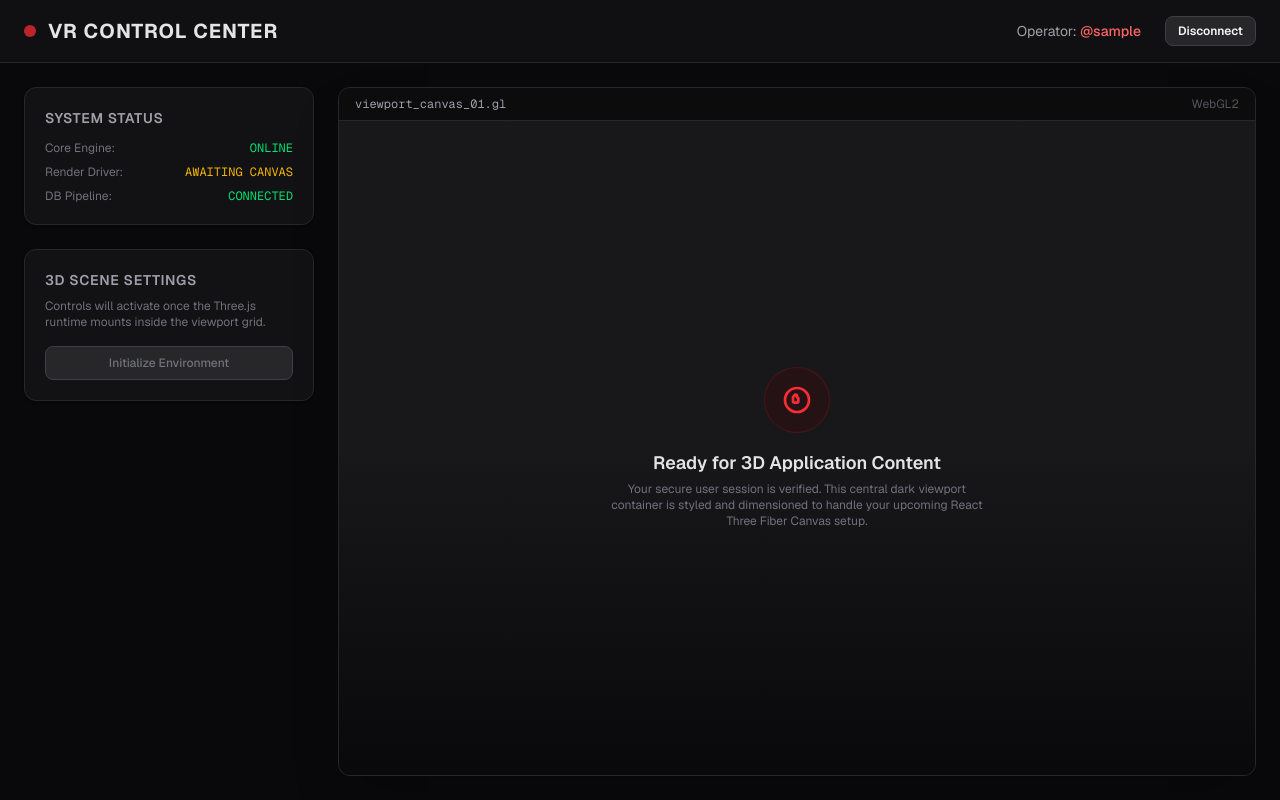
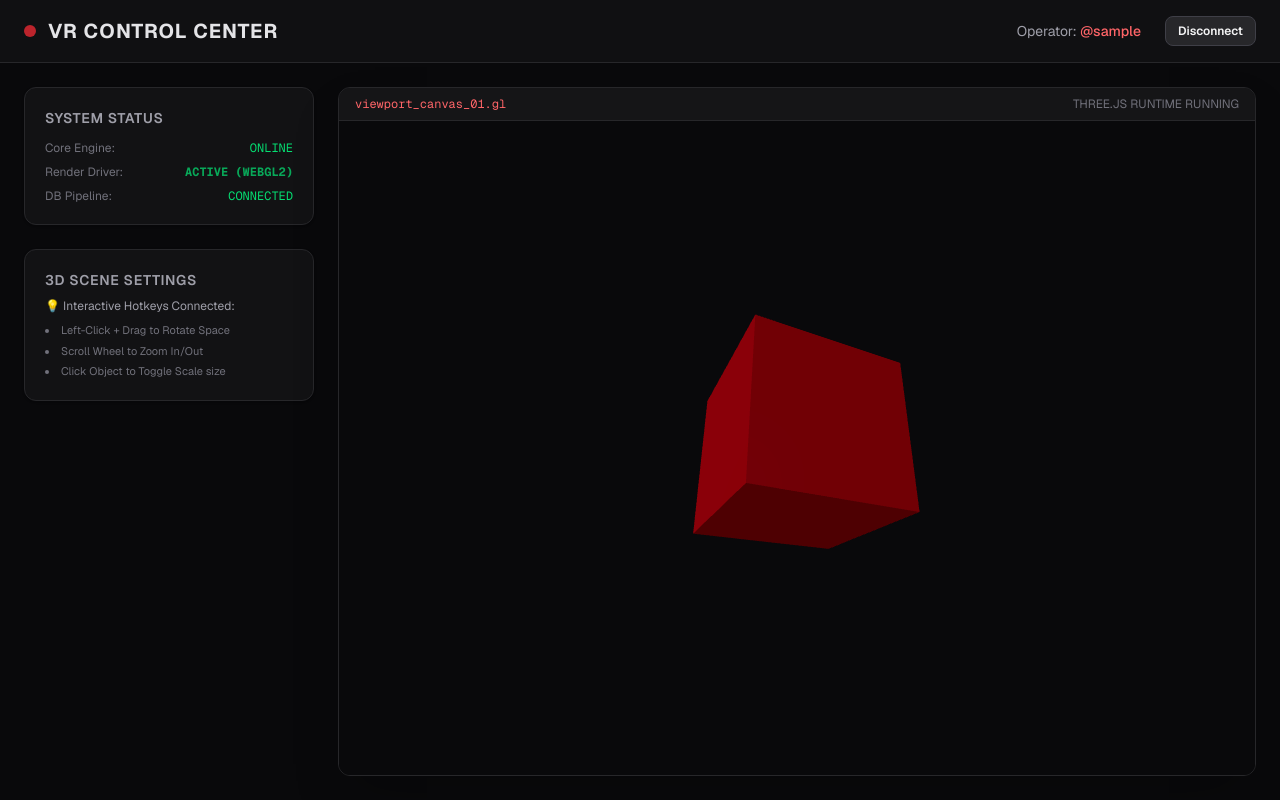
Before and after one commit to Debashish0Sarker/Application_3D, a Next.js app: page /dashboard in a window 1280 px wide. Built offline with nearby package versions, Linux system fonts and the light colour scheme; sample sign-in values are in the browser's storage.

Commit message:
Basic 3d added

```diff
--- a/app/dashboard/page.jsx
+++ b/app/dashboard/page.jsx
@@ -1,18 +1,47 @@
 "use client";
-import { useEffect, useState } from 'react';
+import { useEffect, useState, useRef } from 'react';
 import { useRouter } from 'next/navigation';
+// 1. Import our fresh 3D tools
+import { Canvas, useFrame } from '@react-three/fiber';
+import { OrbitControls } from '@react-three/drei';
 
+// 🟢 SUB-COMPONENT: A Spinning 3D Cube Mesh
+function SpinningCube() {
+  const meshRef = useRef();
+  const [hovered, setHovered] = useState(false);
+  const [active, setActive] = useState(false);
+
+  // useFrame runs on every single animation frame loop (around 60-120fps)
+  useFrame((state, delta) => {
+    meshRef.current.rotation.x += delta * 0.5;
+    meshRef.current.rotation.y += delta * 0.5;
+  });
+
+  return (
+    <mesh
+      ref={meshRef}
+      scale={active ? 1.5 : 1}
+      onClick={() => setActive(!active)}
+      onPointerOver={() => setHovered(true)}
+      onPointerOut={() => setHovered(false)}
+    >
+      {/* Defines shape dimensions: [width, height, depth] */}
+      <boxGeometry args={[2, 2, 2]} />
+      {/* Defines surface look: changes color to bright crimson when mouse hovers */}
+      <meshStandardMaterial color={hovered ? '#ef4444' : '#b91c1c'} roughness={0.3} />
+    </mesh>
+  );
+}
+
+// 🟢 MAIN COMPONENT
 export default function DashboardPage() {
   const [user, setUser] = useState(null);
   const [loading, setLoading] = useState(true);
   const router = useRouter();
 
-  // Protect the route: Ensure user is authenticated before showing content
   useEffect(() => {
     const storedUser = localStorage.getItem('user');
-
     if (!storedUser) {
-      // No session found? Boot them back to the login page immediately
       router.push('/');
     } else {
       setUser(JSON.parse(storedUser));
@@ -35,7 +64,7 @@ export default function DashboardPage() {
 
   return (
     <div className="min-h-screen bg-zinc-950 text-zinc-100 font-sans flex flex-col">
-      {/* 🟢 TOP NAVIGATION BAR */}
+      {/* HEADERBAR */}
       <header className="w-full border-b border-zinc-800 bg-zinc-900/50 backdrop-blur px-6 py-4 flex items-center justify-between">
         <div className="flex items-center space-x-3">
           <div className="h-3 w-3 rounded-full bg-red-500 animate-pulse" />
@@ -57,47 +86,52 @@ export default function DashboardPage() {
         </div>
       </header>
 
-      {/* 🟢 MAIN GRID CONTAINER */}
+      {/* METRICS SIDEBAR & VIEWPORT GRID */}
       <main className="flex-1 p-6 grid grid-cols-1 lg:grid-cols-4 gap-6">
 
-        {/* SIDE PANELS FOR METRICS / CONTROLS */}
         <section className="lg:col-span-1 space-y-6">
           <div className="bg-zinc-900/60 border border-zinc-800 rounded-xl p-5 shadow-sm">
             <h3 className="text-sm font-semibold text-zinc-400 uppercase tracking-wider mb-3">System Status</h3>
             <div className="space-y-2 text-xs">
               <p className="flex justify-between"><span className="text-zinc-500">Core Engine:</span> <span className="text-green-400 font-mono">ONLINE</span></p>
-              <p className="flex justify-between"><span className="text-zinc-500">Render Driver:</span> <span className="text-yellow-500 font-mono">AWAITING CANVAS</span></p>
+              {/* Status turned to ACTIVE! */}
+              <p className="flex justify-between"><span className="text-zinc-500">Render Driver:</span> <span className="text-green-400 font-mono font-bold animate-pulse">ACTIVE (WEBGL2)</span></p>
               <p className="flex justify-between"><span className="text-zinc-500">DB Pipeline:</span> <span className="text-green-400 font-mono">CONNECTED</span></p>
             </div>
           </div>
 
           <div className="bg-zinc-900/60 border border-zinc-800 rounded-xl p-5 shadow-sm">
             <h3 className="text-sm font-semibold text-zinc-400 uppercase tracking-wider mb-2">3D Scene Settings</h3>
-            <p className="text-xs text-zinc-500 mb-4">Controls will activate once the Three.js runtime mounts inside the viewport grid.</p>
-            <button disabled className="w-full py-2 bg-zinc-800 border border-zinc-700 rounded-lg text-xs font-medium text-zinc-500 cursor-not-allowed">
-              Initialize Environment
-            </button>
+            <p className="text-xs text-zinc-400 mb-2">💡 Interactive Hotkeys Connected:</p>
+            <ul className="text-[11px] text-zinc-500 list-disc list-inside space-y-1">
+              <li>Left-Click + Drag to Rotate Space</li>
+              <li>Scroll Wheel to Zoom In/Out</li>
+              <li>Click Object to Toggle Scale size</li>
+            </ul>
           </div>
         </section>
 
-        {/* 🚀 CENTRAL VIEWPORT: WHERE YOUR 3D WORLD WILL LIVE */}
-        <section className="lg:col-span-3 bg-zinc-900 border border-zinc-800 rounded-xl flex flex-col overflow-hidden shadow-2xl min-h-[500px]">
-          <div className="bg-zinc-950/80 px-4 py-2 border-b border-zinc-800 flex items-center justify-between text-xs text-zinc-400">
-            <span className="font-mono">viewport_canvas_01.gl</span>
-            <span className="text-zinc-600">WebGL2</span>
+        {/* 🚀 CENTRAL VIEWPORT CONTAINER */}
+        <section className="lg:col-span-3 bg-zinc-950 border border-zinc-800 rounded-xl flex flex-col overflow-hidden shadow-2xl min-h-[550px]">
+          <div className="bg-zinc-900/80 px-4 py-2 border-b border-zinc-800 flex items-center justify-between text-xs text-zinc-400">
+            <span className="font-mono text-red-400">viewport_canvas_01.gl</span>
+            <span className="text-zinc-500">THREE.JS RUNTIME RUNNING</span>
           </div>
 
-          <div className="flex-1 flex flex-col items-center justify-center p-8 bg-gradient-to-b from-zinc-900 via-zinc-900 to-zinc-950 text-center pattern-grid">
-            <div className="p-4 rounded-full bg-red-950/30 border border-red-900/40 text-red-500 mb-4">
-              <svg className="w-8 h-8" fill="none" stroke="currentColor" viewBox="0 0 24 24">
-                <path strokeLinecap="round" strokeLinejoin="round" strokeWidth="2" d="M21 12a9 9 0 11-18 0 9 9 0 0118 0z" />
-                <path strokeLinecap="round" strokeLinejoin="round" strokeWidth="2" d="M9 10a1 1 0 011-1V9a1 1 0 112 0v1a1 1 0 011 1v2a1 1 0 01-1 1h-2a1 1 0 01-1-1v-2z" />
-              </svg>
-            </div>
-            <h2 className="text-lg font-semibold text-zinc-200">Ready for 3D Application Content</h2>
-            <p className="text-xs text-zinc-500 max-w-sm mt-1">
-              Your secure user session is verified. This central dark viewport container is styled and dimensioned to handle your upcoming React Three Fiber Canvas setup.
-            </p>
+          {/* This relative div encapsulates our live WebGL context viewport */}
+          <div className="flex-1 relative w-full h-full bg-zinc-950">
+            <Canvas camera={{ position: [0, 0, 5.5] }}>
+              {/* Studio lighting environment components */}
+              <ambientLight intensity={0.7} />
+              <pointLight position={[10, 10, 10]} intensity={1.5} />
+              <directionalLight position={[-5, 5, 5]} intensity={1} />
+
+              {/* Renders our custom cube component */}
+              <SpinningCube />
+
+              {/* Enables mouse drag orbit controls context */}
+              <OrbitControls enableZoom={true} maxDistance={10} minDistance={3} />
+            </Canvas>
           </div>
         </section>
 
```
